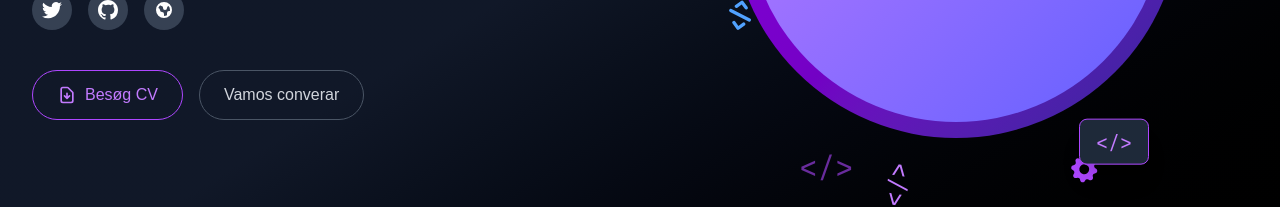
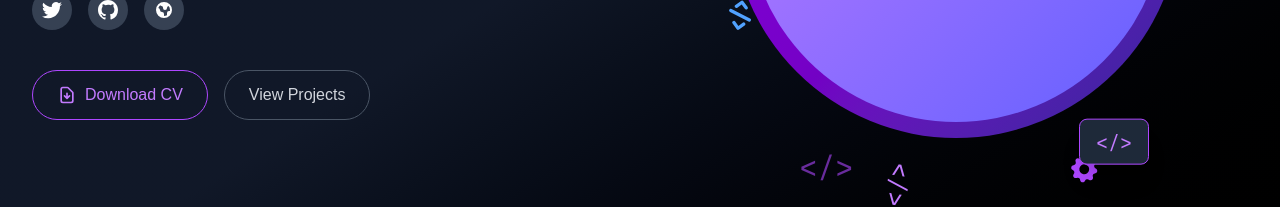
Before and after one commit to Imashi-wimalasekera/My-Portfolio, a Next.js app in the folder frontend/: page / in a window 1280 px wide. Shown: the part 487-694 px from the top of the page. Built offline with nearby package versions, Linux system fonts and the light colour scheme.

Commit message:
Update HeroSection.tsx

```diff
--- a/frontend/app/components/HeroSection.tsx
+++ b/frontend/app/components/HeroSection.tsx
@@ -135,10 +135,10 @@ export default function HeroSection() {
               <svg className="w-5 h-5" fill="none" stroke="currentColor" viewBox="0 0 24 24">
                 <path strokeLinecap="round" strokeLinejoin="round" strokeWidth={2} d="M12 10v6m0 0l-3-3m3 3l3-3m2 8H7a2 2 0 01-2-2V5a2 2 0 012-2h5.586a1 1 0 01.707.293l5.414 5.414a1 1 0 01.293.707V19a2 2 0 01-2 2z" />
               </svg>
-              Besøg CV
+              Download CV
             </button>
             <button className="px-6 py-3 border border-gray-600 text-gray-300 rounded-full hover:border-purple-500 hover:text-purple-400 transition-all duration-300">
-              Vamos converar
+              View Projects
             </button>
           </motion.div>
         </motion.div>
```
